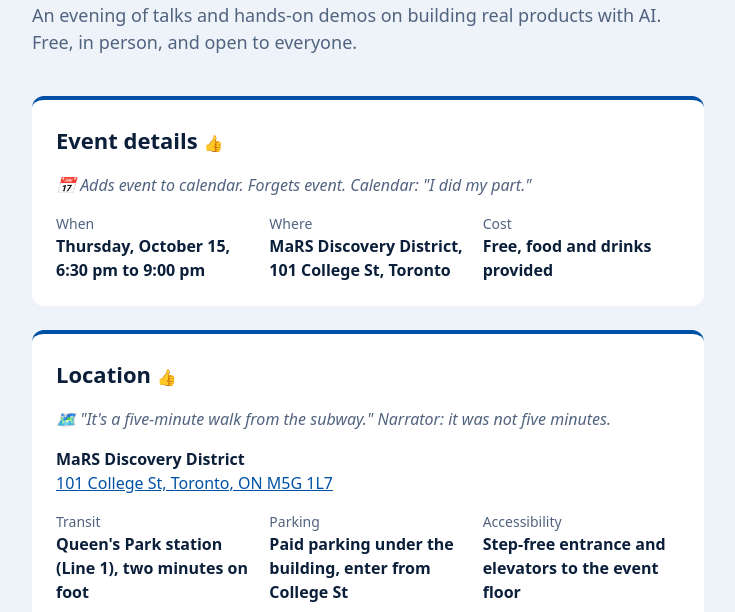
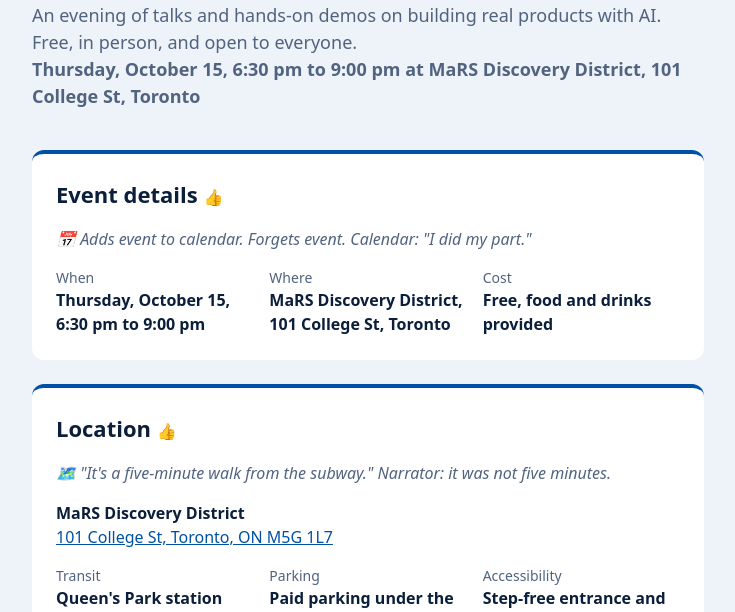
Before and after one commit to omidomidi77/rsvp-site, a website with bundled scripts: page index.html in a window 1280 px wide. Shown: the part 188-800 px from the top of the page, without its empty margins (272-1007 px from the left). Built offline with nearby package versions, Linux system fonts and the light colour scheme.

Commit message:
feat: Show date, time and venue under the hero
Closes #1

```diff
--- a/index.html
+++ b/index.html
@@ -12,6 +12,7 @@
         <img class="logo" src="rbc-logo.svg" alt="RBC" width="160" height="56" />
         <h1>Toronto AI Meetup</h1>
         <p>An evening of talks and hands-on demos on building real products with AI. Free, in person, and open to everyone.</p>
+        <p class="event-line">Thursday, October 15, 6:30 pm to 9:00 pm at MaRS Discovery District, 101 College St, Toronto</p>
       </header>
 
       <section class="card" aria-labelledby="details-heading">
--- a/styles.css
+++ b/styles.css
@@ -54,6 +54,12 @@
   margin: 0;
   color: var(--color-muted);
   font-size: 1.125rem;
+}
+
+.event-line {
+  margin-top: calc(var(--space) * 2);
+  font-size: 1rem;
+  font-weight: 600;
 }
 
 .card {
```
